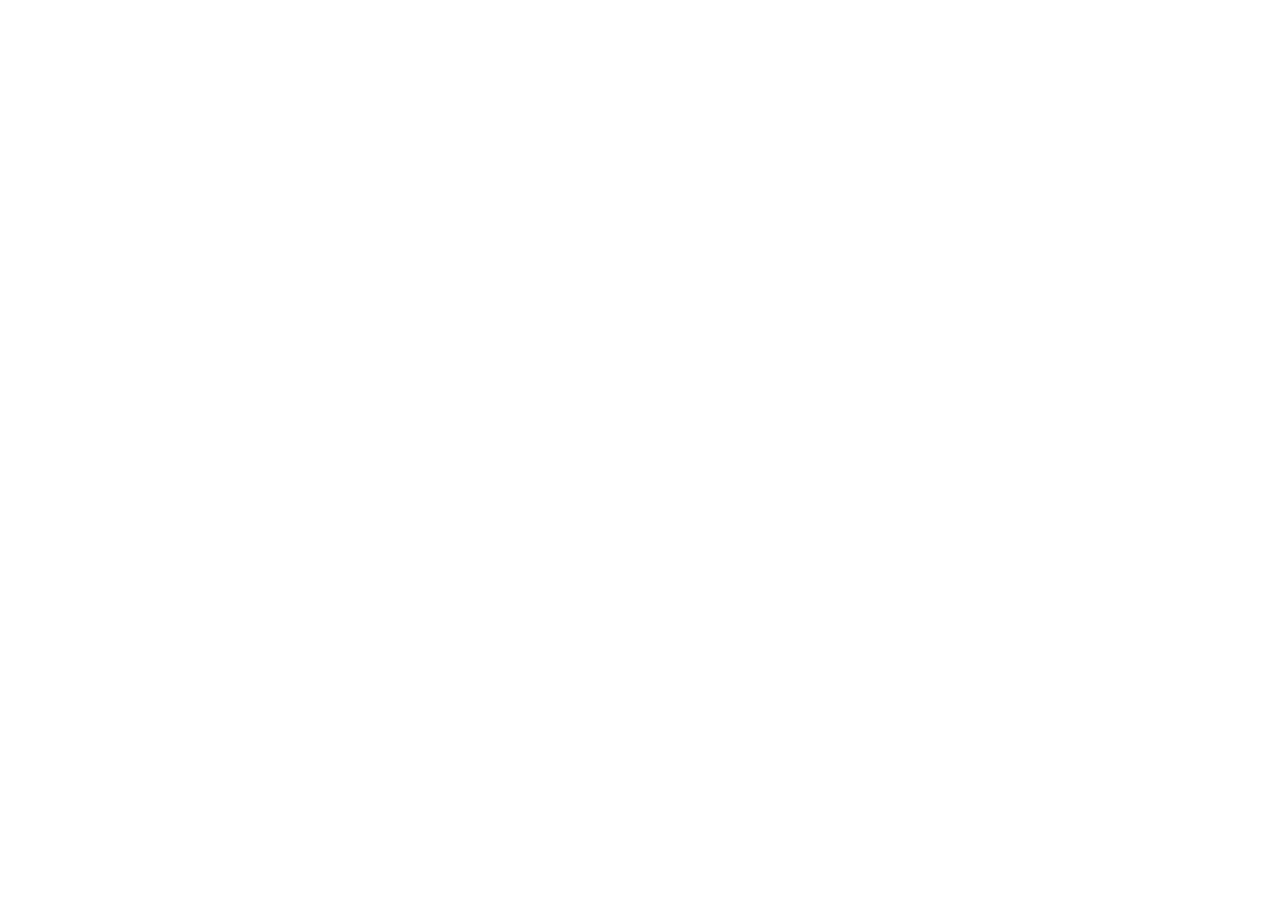
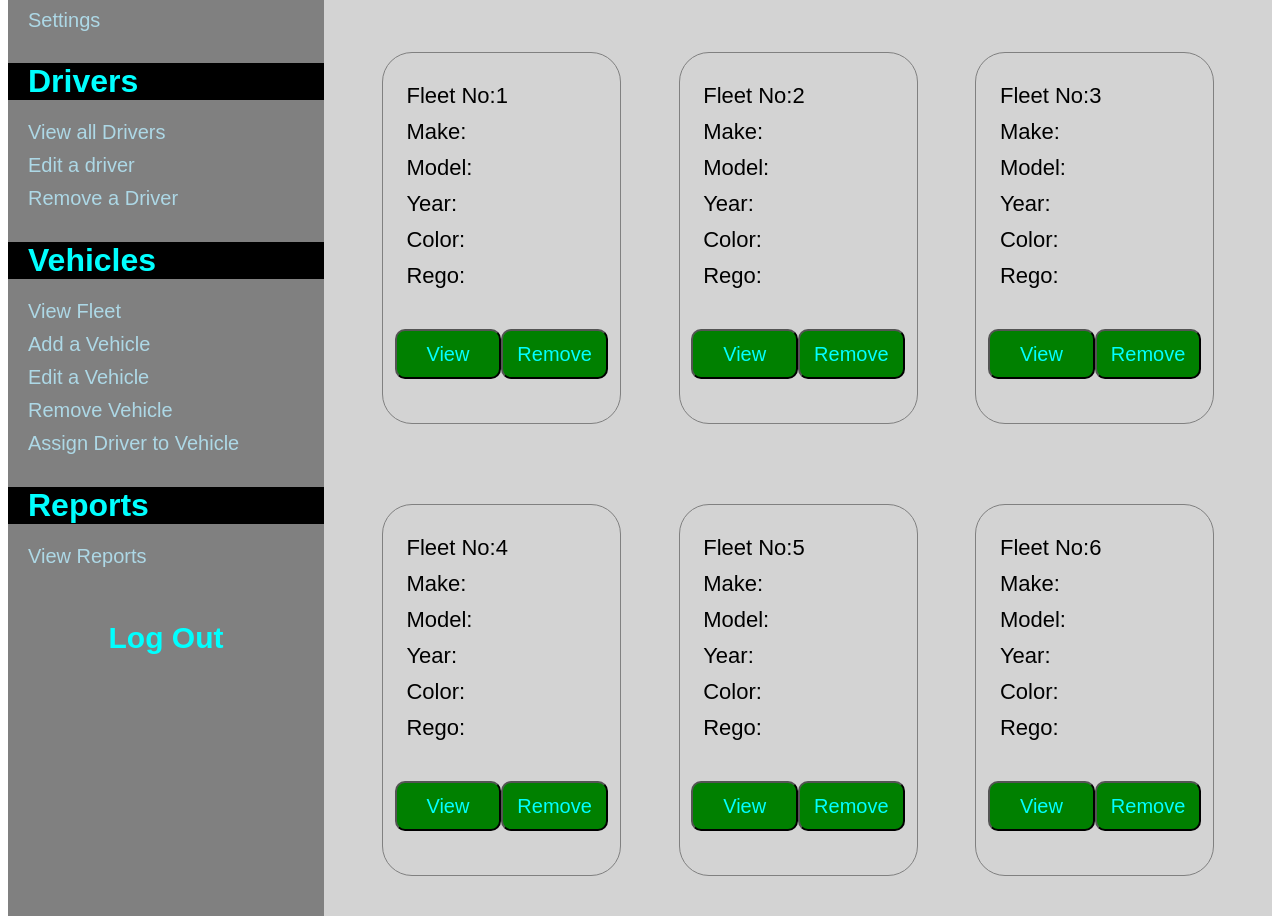
Before and after one commit to mahdibahadori/fleet-management-Frontend, a React (Create React App) app: page /ViewFleet in a window 1280 px wide. Shown: the part 320-1244 px from the top of the page. Before the commit the page ends 800 px from the top, so only its background shows below. Built offline with nearby package versions, Linux system fonts and the light colour scheme.

Commit message:
App.js, SidenNavBar.jsx and App.js modified. ViewFleet.jsx, ViewVehicle.jsx and DeleteVehicle.jsx files created for testing the routes.

```diff
--- a/src/components/App.jsx
+++ b/src/components/App.jsx
@@ -8,6 +8,9 @@ import { EditCompany } from "./EditCompany";
 import { CreateCompany } from "./CreateCompany";
 import { EditDriver } from "./EditDriver";
 import {RemoveDriver} from './RemoveDriver'
+import {ViewFleet} from './ViewFleet'
+import {ViewVehicle} from './ViewVehicle'
+import {DeleteVehicle} from './DeleteVehicle'
 
 function App() {
   return (
@@ -21,6 +24,9 @@ function App() {
       <Route path="/CreateCompany" component={CreateCompany} />
       <Route path="/EditDriver" component={EditDriver} />
       <Route path="/RemoveDriver" component={RemoveDriver} />
+      <Route path="/ViewFleet" component={ViewFleet} />
+      <Route path="/ViewVehicle" component={ViewVehicle} />
+      <Route path="/DeleteVehicle" component={DeleteVehicle} />
     </Switch>
   );
 }
--- /dev/null
+++ b/src/components/DeleteVehicle.jsx
@@ -0,0 +1,5 @@
+export function DeleteVehicle() {
+    return (
+        <h2>you are about to delete a vehicle</h2>
+    )
+}
--- a/src/components/SideNavBars.jsx
+++ b/src/components/SideNavBars.jsx
@@ -33,7 +33,7 @@ export function SideNavBars() {
       <SideNavLink to="/RemoveDriver">Remove a Driver</SideNavLink>
 
       <SideNavBarHeader>Vehicles</SideNavBarHeader>
-      <SideNavLink to="/company/:id/vehicles">View Fleet</SideNavLink>
+      <SideNavLink to="/ViewFleet">View Fleet</SideNavLink>
       <SideNavLink to="/company/:id/vehicles/new">Add a Vehicle</SideNavLink>
       <SideNavLink to="/company/:id/vehicles/:id/edit">
         Edit a Vehicle
--- /dev/null
+++ b/src/components/ViewFleet.jsx
@@ -0,0 +1,216 @@
+import {
+  FleetDiv,
+  Card,
+  CardContent,
+  CardLink,
+  CardLinks,
+  CompanyPage,
+  Section,
+} from "./styles/App";
+import { LoggedInNavBar } from "./LoggedInNavBar";
+import { SideNavBars } from "./SideNavBars";
+import React, { useState } from "react";
+import {
+  Form,
+  FormGroup,
+  FormLabel,
+  FormInput,
+  SubmitInput,
+  MainContent,
+} from "./styles/Form";
+import { Link } from "react-router-dom";
+
+export function ViewFleet() {
+  return (
+    <>
+      <CompanyPage>
+        <SideNavBars />
+        <Section>
+          <LoggedInNavBar />
+          <MainContent>
+            <h1
+              style={{
+                textAlign: "center",
+                marginTop: "30px",
+                fontFamily: "sans-serif",
+                fontSize: "35px",
+              }}
+            >
+              View Fleet
+            </h1>
+            <FleetDiv>
+              <Card>
+                <CardContent>Fleet No:1</CardContent>
+                <CardContent>Make: </CardContent>
+                <CardContent>Model: </CardContent>
+                <CardContent>Year: </CardContent>
+                <CardContent>Color: </CardContent>
+                <CardContent>Rego: </CardContent>
+                <CardLinks>
+                  <button
+                    style={{
+                      backgroundColor: "green",
+                      width: "120px",
+                      borderRadius: "10px",
+                    }}
+                  >
+                    <CardLink to="./ViewVehicle">View</CardLink>
+                  </button>
+                  <button
+                    style={{
+                      backgroundColor: "green",
+                      width: "120px",
+                      borderRadius: "10px",
+                    }}
+                  >
+                    <CardLink to="./DeleteVehicle">Remove</CardLink>
+                  </button>
+                </CardLinks>
+              </Card>
+              <Card>
+                <CardContent>Fleet No:2</CardContent>
+                <CardContent>Make: </CardContent>
+                <CardContent>Model: </CardContent>
+                <CardContent>Year: </CardContent>
+                <CardContent>Color: </CardContent>
+                <CardContent>Rego: </CardContent>
+                <CardLinks>
+                  <button
+                    style={{
+                      backgroundColor: "green",
+                      width: "120px",
+                      borderRadius: "10px",
+                    }}
+                  >
+                    <CardLink to="./ViewVehicle">View</CardLink>
+                  </button>
+                  <button
+                    style={{
+                      backgroundColor: "green",
+                      width: "120px",
+                      borderRadius: "10px",
+                    }}
+                  >
+                    <CardLink to="./DeleteVehicle">Remove</CardLink>
+                  </button>
+                </CardLinks>
+              </Card>
+              <Card>
+                <CardContent>Fleet No:3</CardContent>
+                <CardContent>Make: </CardContent>
+                <CardContent>Model: </CardContent>
+                <CardContent>Year: </CardContent>
+                <CardContent>Color: </CardContent>
+                <CardContent>Rego: </CardContent>
+                <CardLinks>
+                  <button
+                    style={{
+                      backgroundColor: "green",
+                      width: "120px",
+                      borderRadius: "10px",
+                    }}
+                  >
+                    <CardLink to="./ViewVehicle">View</CardLink>
+                  </button>
+                  <button
+                    style={{
+                      backgroundColor: "green",
+                      width: "120px",
+                      borderRadius: "10px",
+                    }}
+                  >
+                    <CardLink to="./DeleteVehicle">Remove</CardLink>
+                  </button>
+                </CardLinks>
+              </Card>
+              <Card>
+                <CardContent>Fleet No:4</CardContent>
+                <CardContent>Make: </CardContent>
+                <CardContent>Model: </CardContent>
+                <CardContent>Year: </CardContent>
+                <CardContent>Color: </CardContent>
+                <CardContent>Rego: </CardContent>
+                <CardLinks>
+                  <button
+                    style={{
+                      backgroundColor: "green",
+                      width: "120px",
+                      borderRadius: "10px",
+                    }}
+                  >
+                    <CardLink to="./ViewVehicle">View</CardLink>
+                  </button>
+                  <button
+                    style={{
+                      backgroundColor: "green",
+                      width: "120px",
+                      borderRadius: "10px",
+                    }}
+                  >
+                    <CardLink to="./DeleteVehicle">Remove</CardLink>
+                  </button>
+                </CardLinks>
+              </Card>
+              <Card>
+                <CardContent>Fleet No:5</CardContent>
+                <CardContent>Make: </CardContent>
+                <CardContent>Model: </CardContent>
+                <CardContent>Year: </CardContent>
+                <CardContent>Color: </CardContent>
+                <CardContent>Rego: </CardContent>
+                <CardLinks>
+                  <button
+                    style={{
+                      backgroundColor: "green",
+                      width: "120px",
+                      borderRadius: "10px",
+                    }}
+                  >
+                    <CardLink to="./ViewVehicle">View</CardLink>
+                  </button>
+                  <button
+                    style={{
+                      backgroundColor: "green",
+                      width: "120px",
+                      borderRadius: "10px",
+                    }}
+                  >
+                    <CardLink to="./DeleteVehicle">Remove</CardLink>
+                  </button>
+                </CardLinks>
+              </Card>
+              <Card>
+                <CardContent>Fleet No:6</CardContent>
+                <CardContent>Make: </CardContent>
+                <CardContent>Model: </CardContent>
+                <CardContent>Year: </CardContent>
+                <CardContent>Color: </CardContent>
+                <CardContent>Rego: </CardContent>
+                <CardLinks>
+                  <button
+                    style={{
+                      backgroundColor: "green",
+                      width: "120px",
+                      borderRadius: "10px",
+                    }}
+                  >
+                    <CardLink to="./ViewVehicle">View</CardLink>
+                  </button>
+                  <button
+                    style={{
+                      backgroundColor: "green",
+                      width: "120px",
+                      borderRadius: "10px",
+                    }}
+                  >
+                    <CardLink to="./DeleteVehicle">Remove</CardLink>
+                  </button>
+                </CardLinks>
+              </Card>
+            </FleetDiv>
+          </MainContent>
+        </Section>
+      </CompanyPage>
+    </>
+  );
+}
--- /dev/null
+++ b/src/components/ViewVehicle.jsx
@@ -0,0 +1,5 @@
+export function ViewVehicle() {
+    return (
+        <h2>you are about to view a vehicle</h2>
+    )
+}
--- a/src/components/styles/App.js
+++ b/src/components/styles/App.js
@@ -206,3 +206,47 @@ export const Section = styled.div`
   width: 75%;
   align-items: center;
 `;
+
+export const FleetDiv = styled.div`
+  display: flex;
+  width: 100%;
+  flex-wrap: wrap;
+  justify-content: space-evenly;
+  margin: 0 auto;
+`
+
+export const Card = styled.div`
+  display: flex;
+  flex-direction: column;
+  width: 25%;
+  height: 350px;
+  border: 1px solid grey;
+  border-radius: 30px;
+  margin: 40px 0;
+  justify-content: flex-start;
+  align-items: flex-start;
+  padding-top: 20px;
+`
+
+export const CardContent = styled.div`
+  width: 80%;
+  text-align: left;
+  margin: 0 auto;
+  font-family: sans-serif;
+  font-size: 22px;
+  margin-top: 10px;
+`
+
+export const CardLinks = styled.div`
+  display: flex;
+  width: 90%;
+  height: 50px;
+  margin:40px auto;
+  justify-content: space-evenly;
+`
+
+export const CardLink = styled(Link)`
+  text-decoration: none;
+  font-size: 20px;
+  color: cyan;
+`
```
Also changed, not shown: 1 other file (tests, documents, lock files or other folders).
